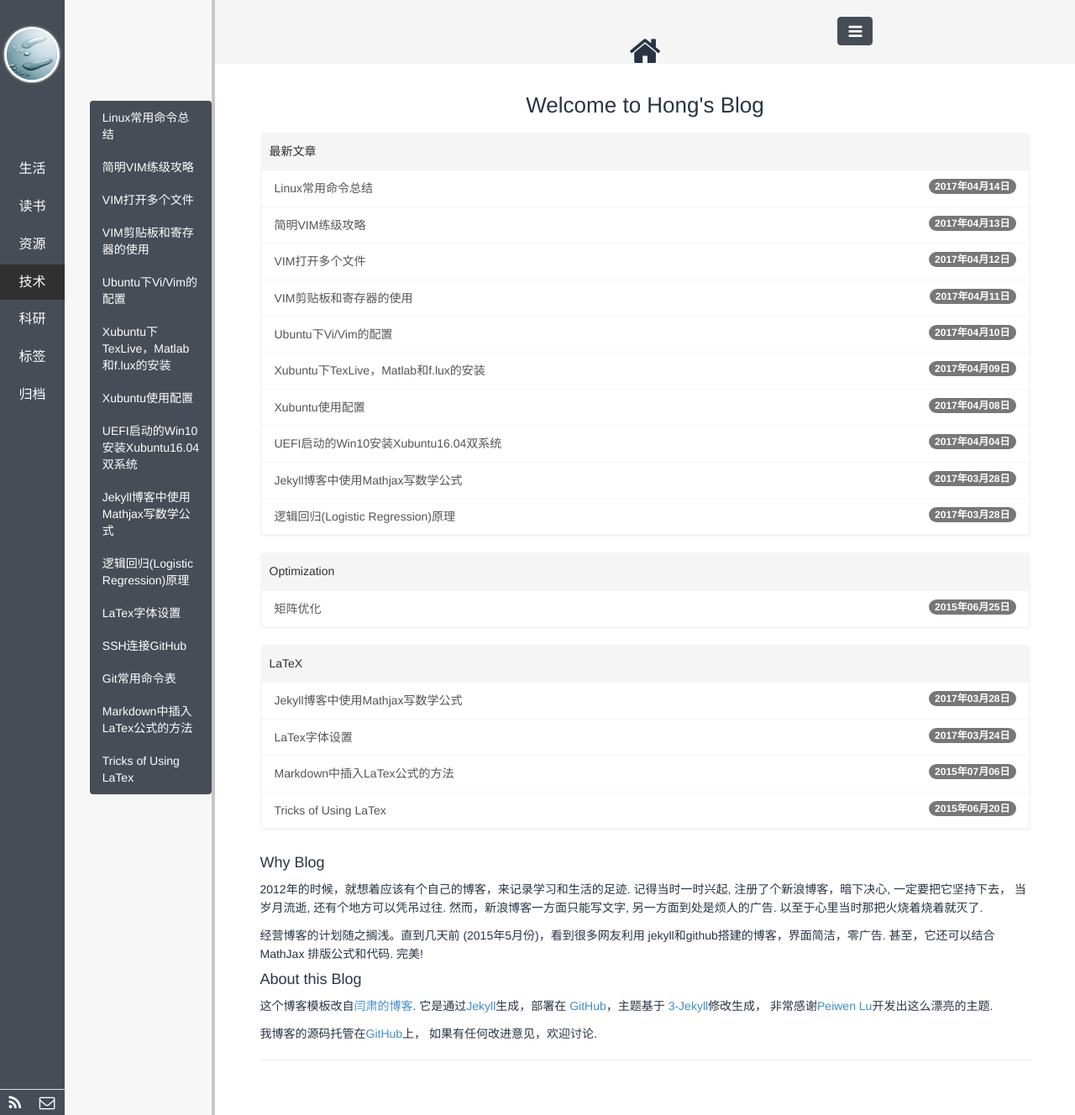
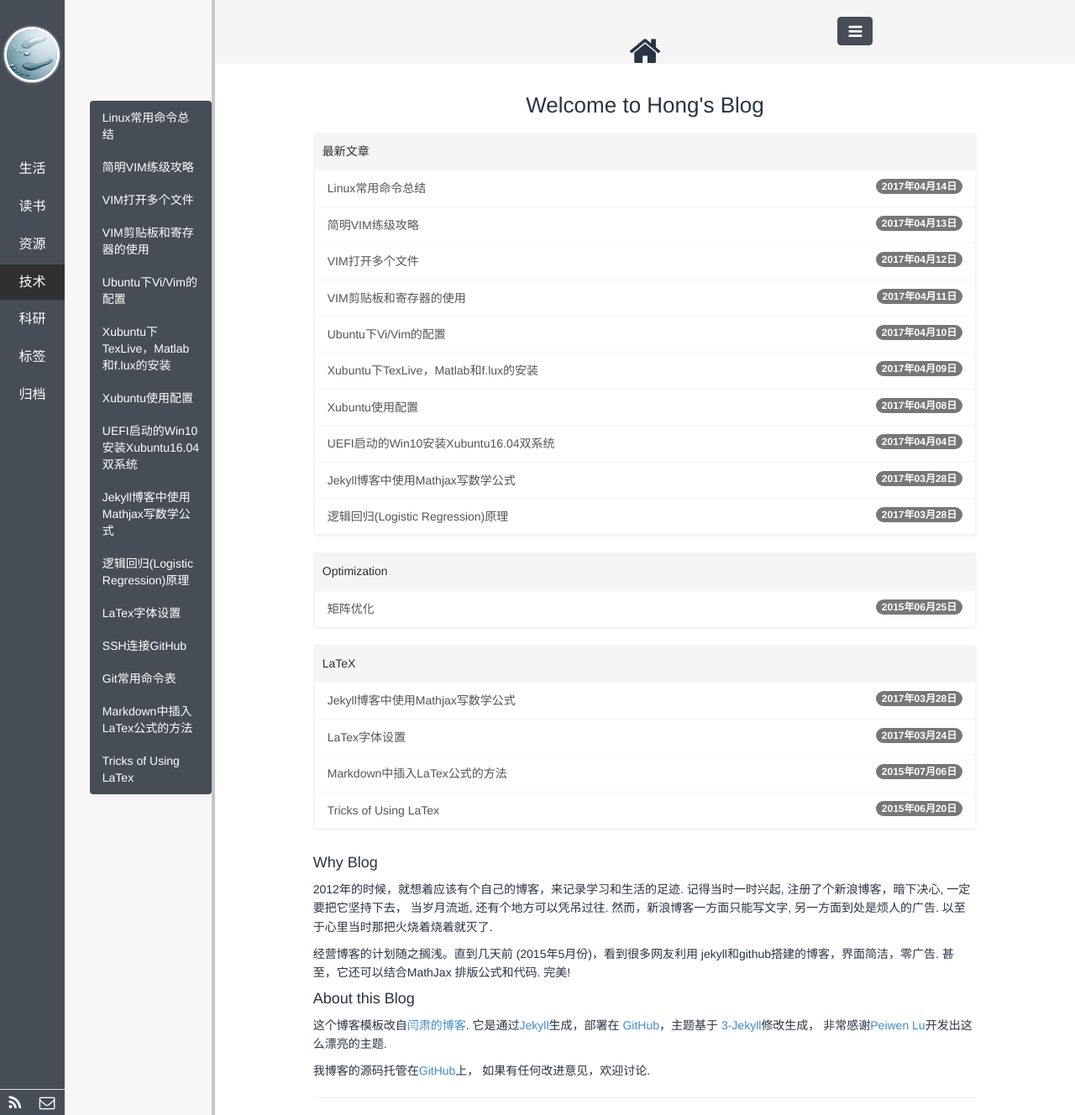
Before and after one commit to polyHong/polyHong.github.io, a Jekyll site: the page built from index.html, in a window 1280 px wide. Shown: the whole page at 84% size. Built offline with Jekyll 4.4.1, drawn with Linux system fonts in a browser that asks for light colours; Markdown is read by kramdown in place of the engine named in the settings; the list of posts is cut into pages by our own code; comment, search, counter and statistics services are not loaded.

Commit message:
adjust page width

```diff
--- a/public/css/base.css
+++ b/public/css/base.css
@@ -116,7 +116,7 @@ body, html {
 /*  padding-left: 30px;
   padding-right: 30px;
 */
-  padding: 0 6.5% 0 6.5%;
+  padding: 0 12.5% 0 12.5%;
   color: #283444;
   line-height: 1.6;
 }
```
Also changed, not shown: 1 other file.
